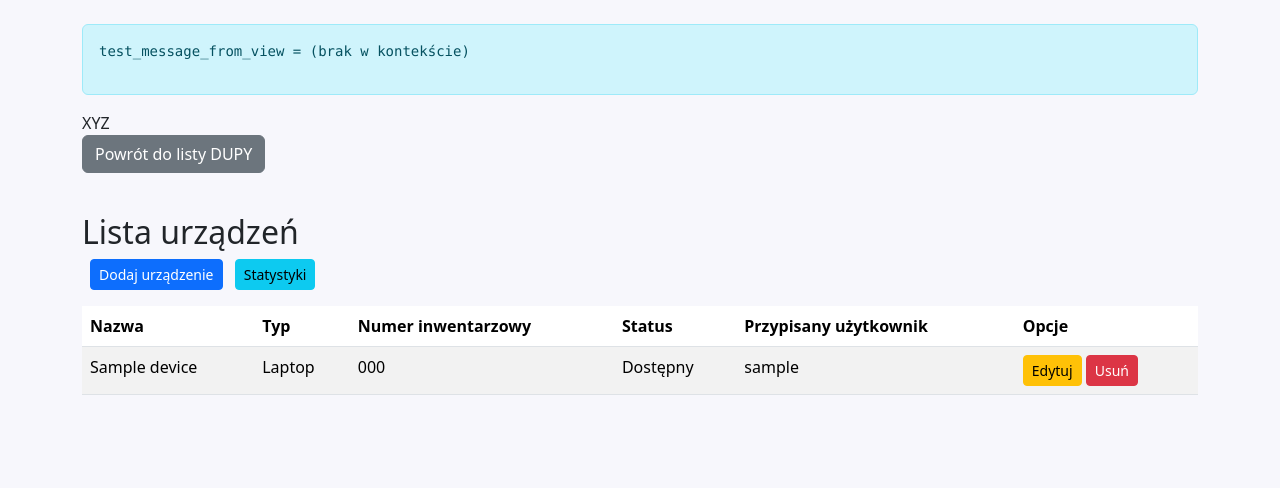
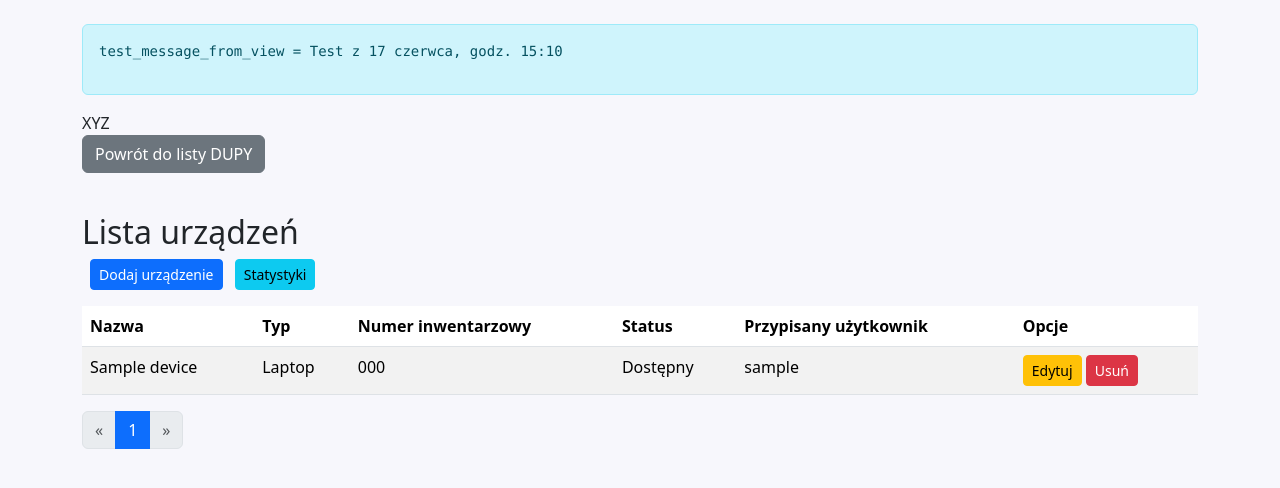
Before and after one commit to JakubSzczegielniak/company_tool-, a Django app: page /devices/ in a window 1280 px wide. Shown: the part 56-544 px from the top of the page. Run offline with Django 5.2, Linux system fonts and the light colour scheme; a user stored in the database is signed in; tables that the repository leaves empty hold one stand-in row (values such as "Sample post").

Commit message:
Fix passing context to template and add pagination

```diff
--- a/core/templates/core/device_list.html
+++ b/core/templates/core/device_list.html
@@ -37,8 +37,40 @@
                     <a href="{% url 'device_delete' device.pk %}" class="btn btn-sm btn-danger">Usuń</a>
                 </td>
             </tr>
+        {% empty %}
+            <tr><td colspan="6">Brak urządzeń.</td></tr>
         {% endfor %}
         </tbody>
     </table>
 
+    <nav aria-label="Page navigation">
+        <ul class="pagination">
+            {% if page_obj.has_previous %}
+                <li class="page-item">
+                    <a class="page-link" href="?page={{ page_obj.previous_page_number }}" aria-label="Previous">
+                        <span aria-hidden="true">&laquo;</span>
+                    </a>
+                </li>
+            {% else %}
+                <li class="page-item disabled"><span class="page-link">&laquo;</span></li>
+            {% endif %}
+            {% for num in page_obj.paginator.page_range %}
+                {% if page_obj.number == num %}
+                    <li class="page-item active"><span class="page-link">{{ num }}</span></li>
+                {% else %}
+                    <li class="page-item"><a class="page-link" href="?page={{ num }}">{{ num }}</a></li>
+                {% endif %}
+            {% endfor %}
+            {% if page_obj.has_next %}
+                <li class="page-item">
+                    <a class="page-link" href="?page={{ page_obj.next_page_number }}" aria-label="Next">
+                        <span aria-hidden="true">&raquo;</span>
+                    </a>
+                </li>
+            {% else %}
+                <li class="page-item disabled"><span class="page-link">&raquo;</span></li>
+            {% endif %}
+        </ul>
+    </nav>
+
 {% endblock %}
--- a/core/views.py
+++ b/core/views.py
@@ -14,18 +14,22 @@ from django.core.paginator import Paginator
 
 @login_required
 def device_list(request):
+    """Display a paginated list of devices."""
     # Nasz "znacznik" do udowodnienia, że ten kod się uruchamia.
     # Używam aktualnej daty i godziny, żeby był unikalny.
     test_message = "Test z 17 czerwca, godz. 15:10"
 
-    # Prosta logika: pobierz wszystkie urządzenia
-    all_devices = Device.objects.all().order_by('id')
+    all_devices = Device.objects.all().order_by("id")
+    paginator = Paginator(all_devices, 10)
+    page_number = request.GET.get("page")
+    page_obj = paginator.get_page(page_number)
 
     context = {
-        'devices': all_devices,
-        'test_message_from_view': test_message,
+        "devices": page_obj,
+        "page_obj": page_obj,
+        "test_message_from_view": test_message,
     }
-    return render(request, 'core/device_list.html', context)
+    return render(request, "core/device_list.html", context)
 
 @login_required
 def device_add(request):
@@ -78,21 +82,6 @@ def device_stats(request):
 def device_stats_page(request):
     return render(request, 'core/device_stats.html')
 
-@login_required
-def device_list(request):
-    devices = Device.objects.all()
-    return render(request, 'core/device_list.html', {'devices': devices})
-
-@login_required
-def device_add(request):
-    if request.method == 'POST':
-        form = DeviceForm(request.POST)
-        if form.is_valid():
-            form.save()
-            return redirect('device_list')
-    else:
-        form = DeviceForm()
-    return render(request, 'core/device_form.html', {'form': form})
 
 @login_required
 def device_edit(request, pk):
```
